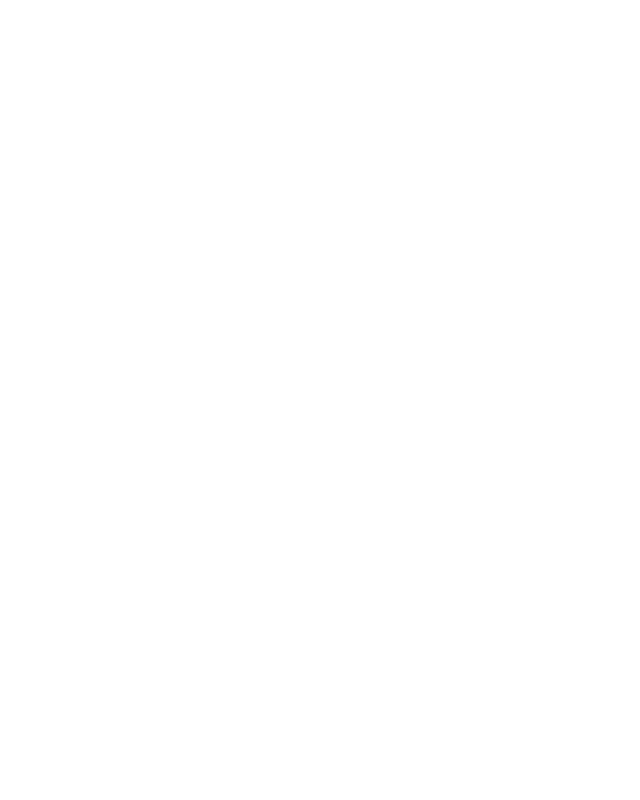
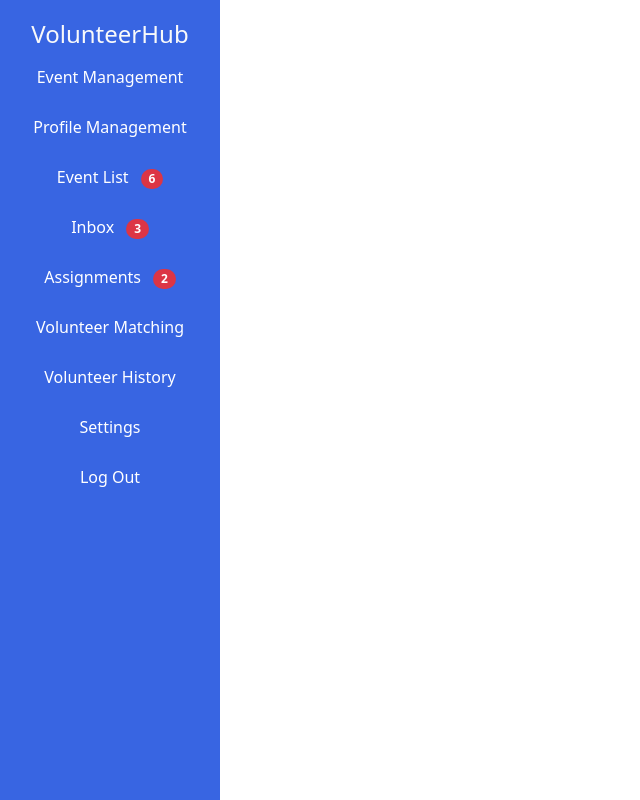
Before and after one commit to Muhammad-Wajeeh/4353-Software-Design-Project-, a React (Vite) app in the folder Client/: page / in a window 1280 px wide. Before the commit this address had no page. Shown: the whole page, without its empty margins (0-640 px from the left). Built offline with nearby package versions, Linux system fonts and the light colour scheme.

Commit message:
Added sidebar to base route

```diff
--- a/Client/src/App.jsx
+++ b/Client/src/App.jsx
@@ -7,6 +7,7 @@
 import EventManagement from "./Pages/EventManagement";
 import VolunteerHistory from "./Pages/VolunteerHistory";
 import VolunteerMatching from "./Pages/VolunteerMatching";
+import Sidebar from "./Pages/Sidebar";
 
 function App() {
   const [count, setCount] = useState(0);
@@ -14,6 +15,7 @@
     <>
       <Router>
         <Routes>
+          <Route path="/" element={<Sidebar></Sidebar>} />
           <Route path="/Login" element={<Login></Login>} />
           <Route path="/Register" element={<Register></Register>} />
           <Route
```
